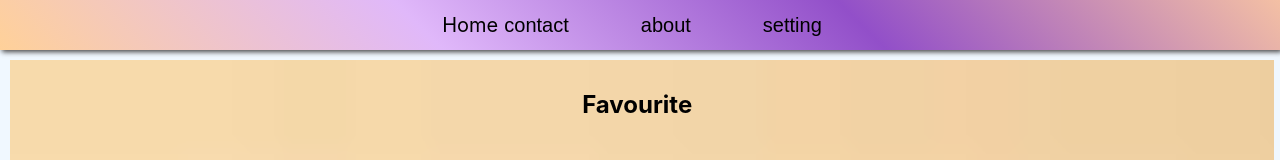
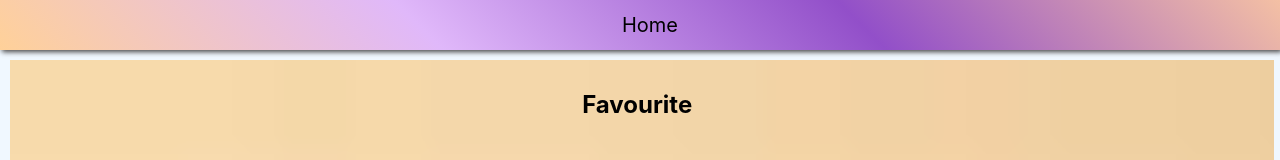
Before and after one commit to Jathursi/dog, a React (Create React App) app: page /dog/ in a window 1280 px wide. Shown: the top 160 px of the page. Built offline with nearby package versions, Linux system fonts and the light colour scheme.

Commit message:
Update Home.jsx

```diff
--- a/src/Home.jsx
+++ b/src/Home.jsx
@@ -86,17 +86,6 @@ function Home() {
         <div className="nav">
             <div className="Home">
                 Home
-            </div>
-            <div className="side_nav">
-                <button className="side">
-                    contact
-                </button>
-                <button className="side">
-                    about
-                </button>
-                <button className="side">
-                    setting
-                </button>
             </div>
         </div>
         <div className="wrapper">
```
